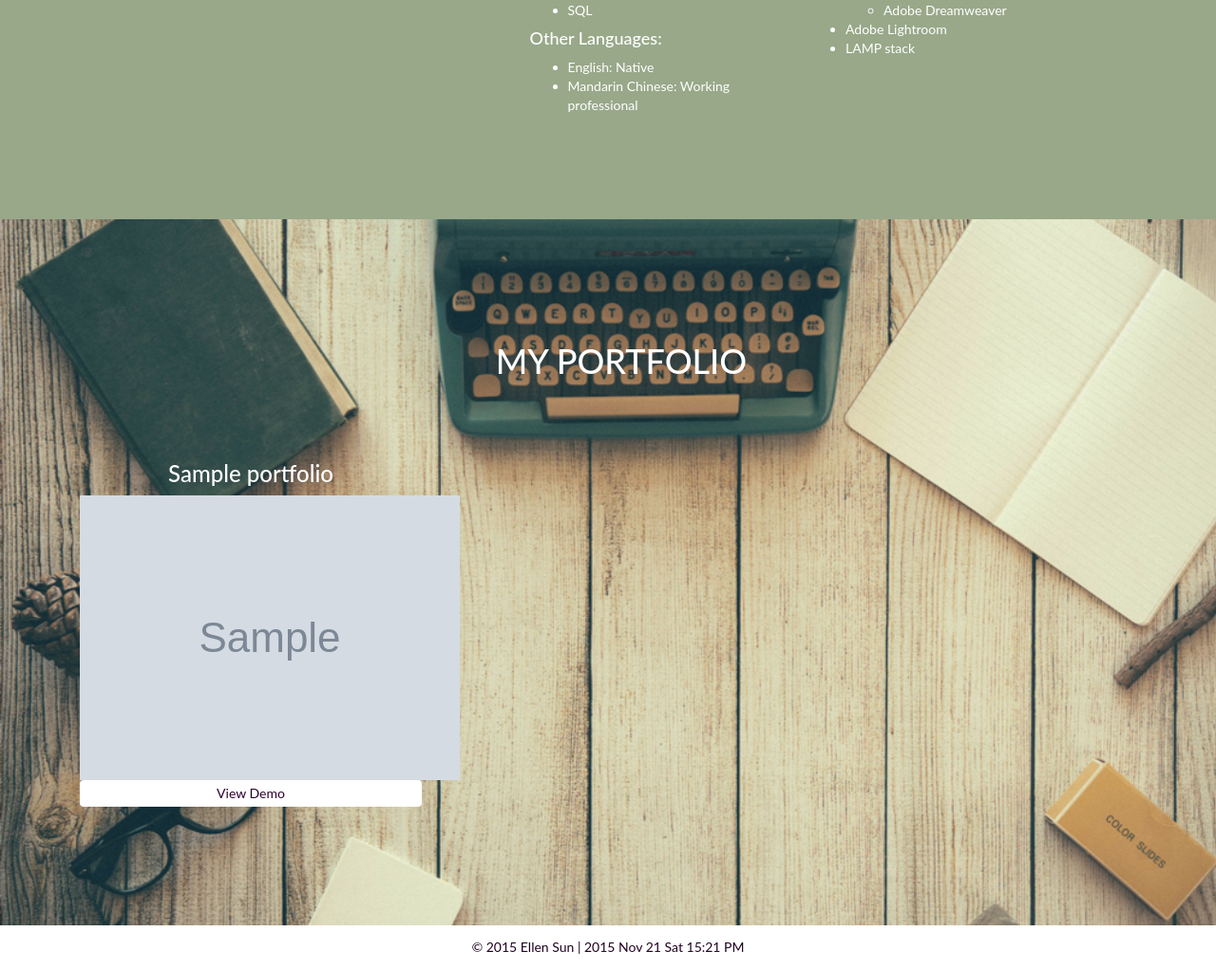
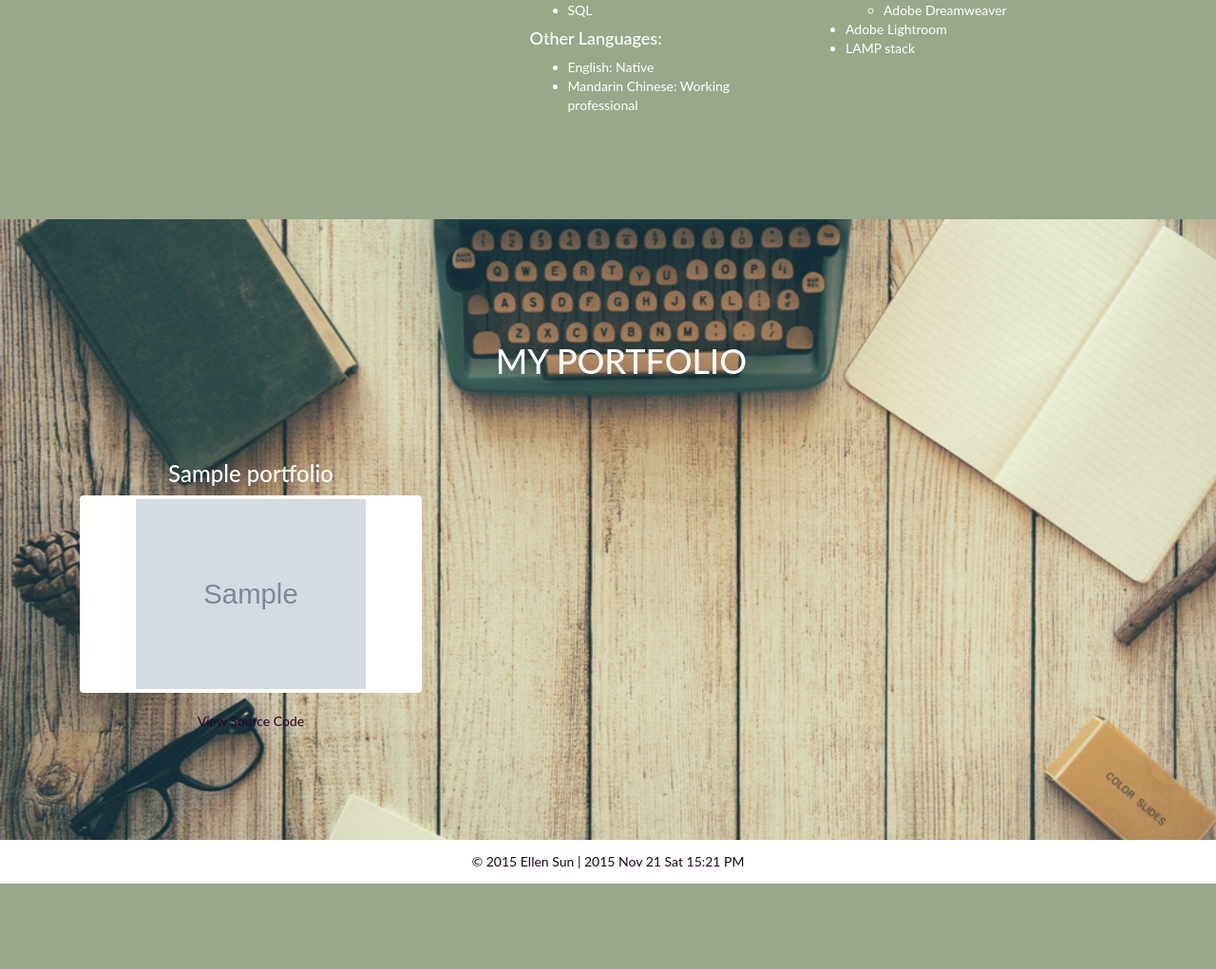
Before and after one commit to sunsplat/portfolio, a CodeIgniter app: page /database/ in a window 1280 px wide. Shown: the part 3178-4199 px from the top of the page at 95% size. After the commit the page ends 4109 px from the top, so only its background shows below. Run offline with CodeIgniter, Linux system fonts and the light colour scheme; tables that the repository leaves empty or names only in its code hold one stand-in row (values such as "Sample post"); grey boxes marked "Sample" are stand-in pictures; data that the repository does not hold is empty; some libraries are stand-ins or nearby versions.

Commit message:
added source code link

```diff
--- a/application/views/templates/snippets/portfolio.php
+++ b/application/views/templates/snippets/portfolio.php
@@ -9,13 +9,15 @@
 	  <div class="col-xs-6 col-md-4">
 	  	<?php foreach ($portfolio as $portfolio_item): ?>
 	  		<h3><?php echo $portfolio_item['project_name']; ?></h3>
-	  		<div class="main">
-                <img src="<?php echo base_url('assets/images/'.$portfolio_item['image_url']); ?>">
-        </div>
 
-        <p><a href="<?php echo $portfolio_item['link']; ?>" class="thumbnail">View Demo</a></p>
+        <a href="<?php echo $portfolio_item['link']; ?>" class="thumbnail">
+        	<img class="thumbs" src="<?php echo base_url('assets/images/'.$portfolio_item['image_url']); ?>">
+        </a>
+
+        <p><a href="<?php echo $portfolio_item['source']; ?>">View Source Code</a></p>
 
 			<?php endforeach; ?>
 
+		</div>
 	</div>
 </div>
```
